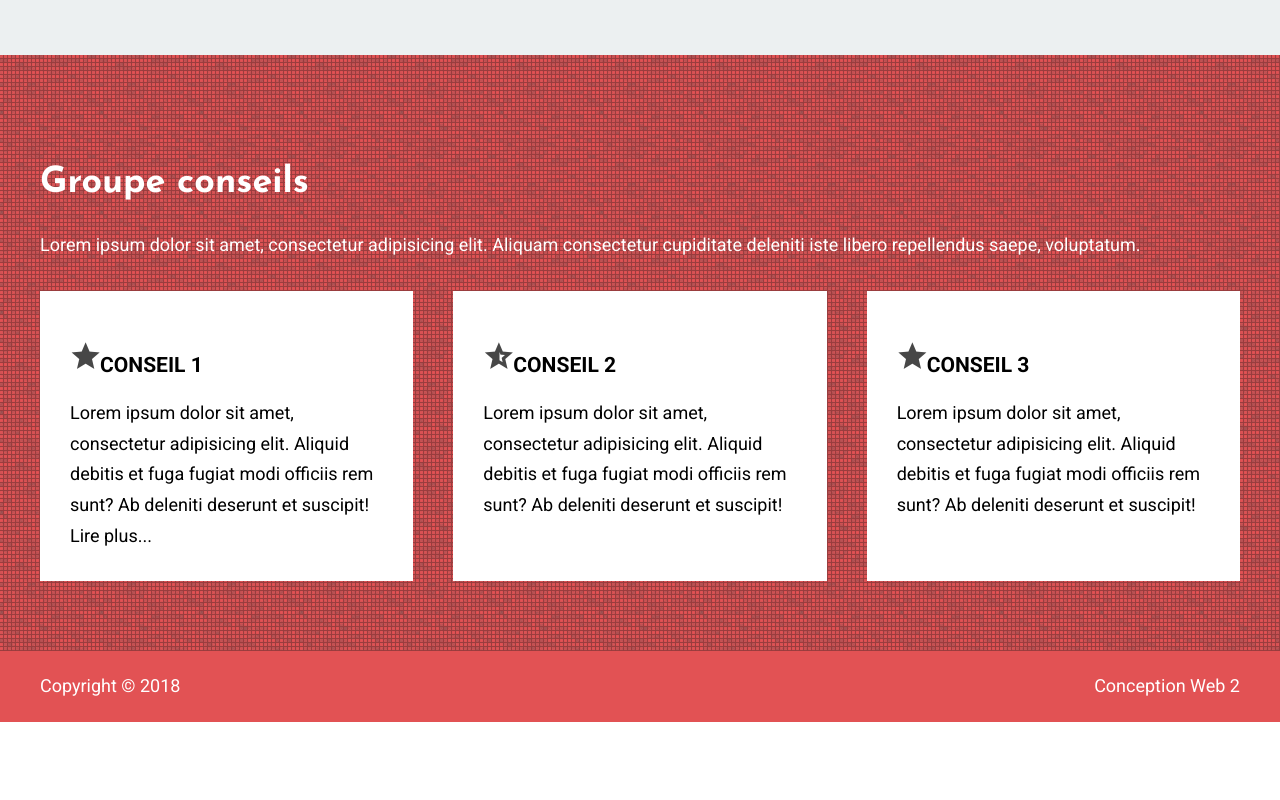
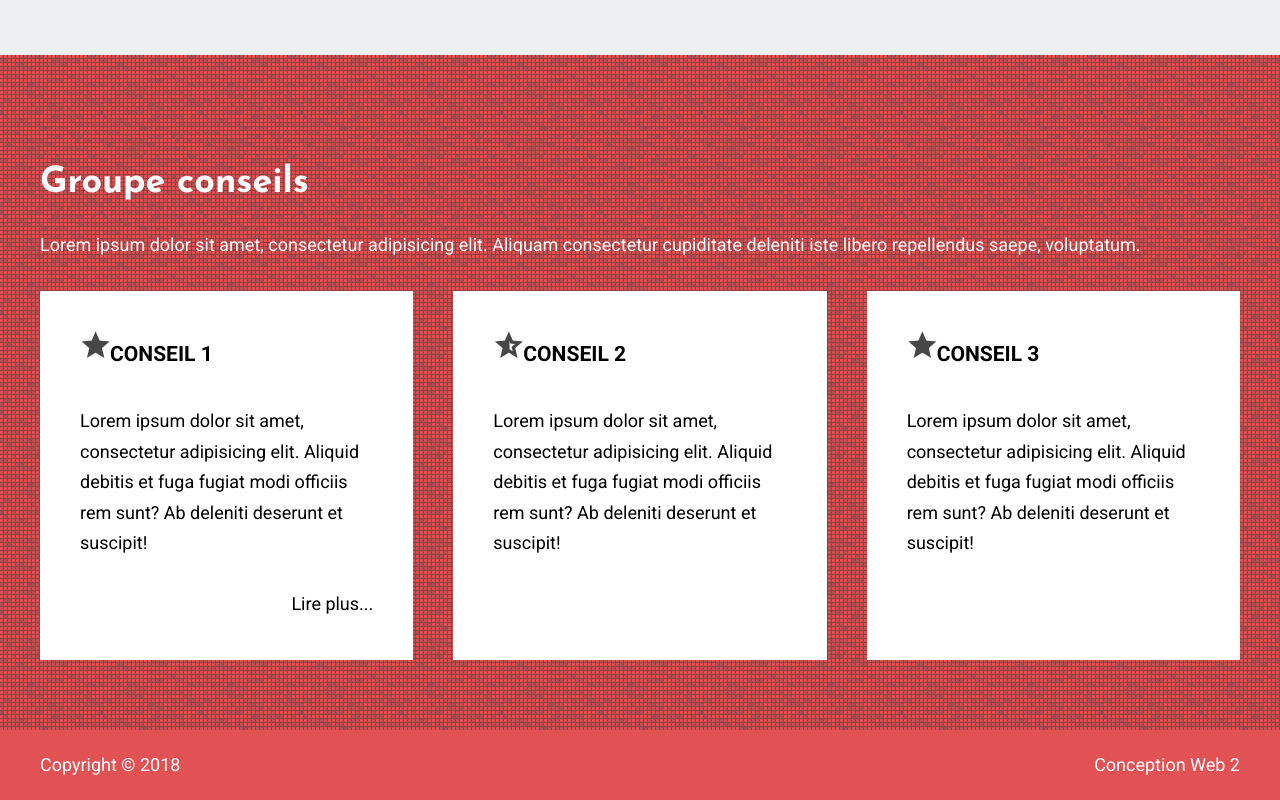
Before and after one commit to tempesttmarina/sem10, a plain HTML site: page index.html in a window 1280 px wide. Shown: the part 1350-2150 px from the top of the page. Before the commit the page ends 2072 px from the top, so only its background shows below. Drawn offline with Linux system fonts and the light colour scheme.

Commit message:
lire plus arrangé

```diff
--- a/css/styles.css
+++ b/css/styles.css
@@ -111,11 +111,11 @@ h1{
     gap: 35px;
     margin-top: 30px;
 }
-.articles-tableau > article{
+.articles-tableau article{
     background-color: #fff;
     padding: 30px;
 }
-.articles-tableau > article:hover{
+.articles-tableau article:hover{
     background-color: #E25254;
     color: #fff;
 }
@@ -185,9 +185,20 @@ h1{
     grid-template-columns: repeat(3, 1fr);
     gap: 40px;
 }
+.conseils h3{
+    margin: 0 0 40px;
+}
+.c1{
+    display: flex;
+    flex-direction: column;
+}
+.c1 p:last-of-type{
+    align-self: flex-end;
+    margin-top: 30px;
+}
 .c1, .c2, .c3{
     background-color: #fff;
-    padding: 30px;
+    padding: 40px;
 }
 /*-----Icones----*/
 .c1 h3::before{
@@ -195,6 +206,7 @@ h1{
     content: "star";
     font-family: "Material Icons";
     font-size: 3.0rem;
+    font-variation-settings: 'FILL' 0;
 }
 .c2 h3::before{
     color: #474747;
```
